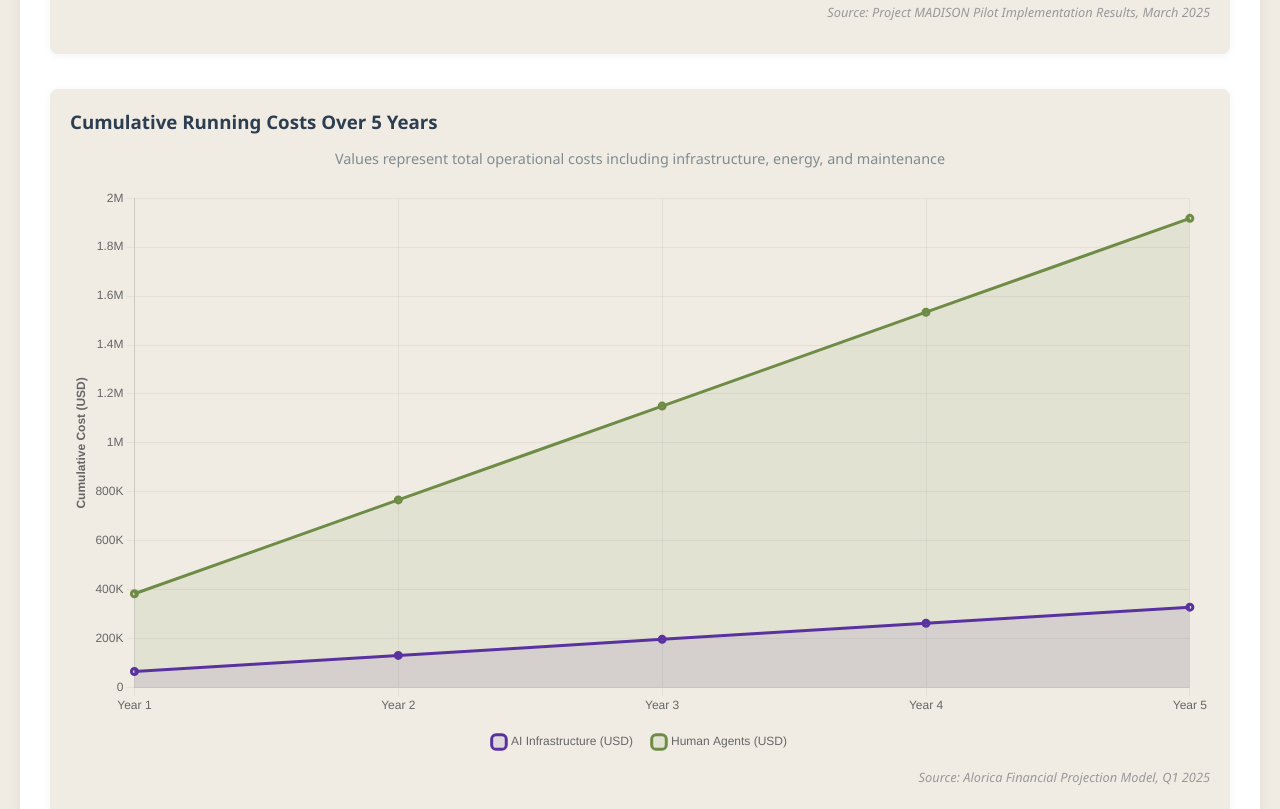
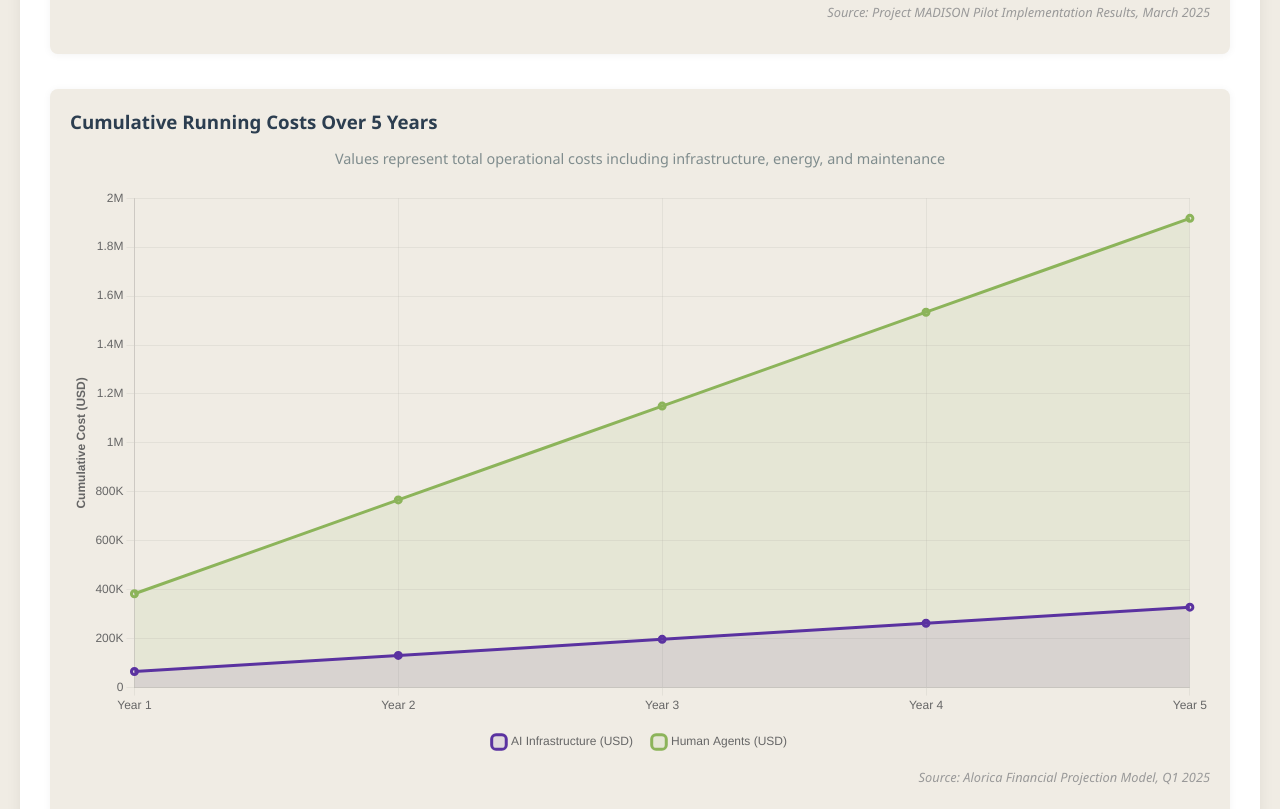
Before and after one commit to jjfreelancesvcs/jjfreelancesvcs.github.io-PMMetricsEng, a plain HTML site: page index.html in a window 1280 px wide. Shown: the part 1988-2797 px from the top of the page. Drawn offline with nearby package versions, Linux system fonts and the light colour scheme.

Commit message:
Update index.html

```diff
--- a/index.html
+++ b/index.html
@@ -295,7 +295,7 @@
 
     <div class="section-divider"></div>
 
-    <!-- Revenue Increases Table and Chart (Keeping as is since user liked it) -->
+    <!-- Revenue Increases Table and Chart (Modified as requested) -->
     <div class="chart-container">
       <h3 class="chart-title">Projected Revenue Increases</h3>
       <div style="display: flex; flex-wrap: wrap;">
@@ -377,9 +377,9 @@
           {
             label: 'Human Agent',
             data: [70, 80, 85, 30, 75],
-            backgroundColor: 'rgba(110, 140, 70, 0.2)', // Aesthetic olive green
-            borderColor: 'rgba(110, 140, 70, 0.8)',
-            pointBackgroundColor: 'rgba(110, 140, 70, 1)'
+            backgroundColor: 'rgba(140, 180, 90, 0.2)', // Brighter green as requested
+            borderColor: 'rgba(140, 180, 90, 0.8)',
+            pointBackgroundColor: 'rgba(140, 180, 90, 1)'
           }
         ]
       },
@@ -462,8 +462,8 @@
           {
             label: 'Human Agents (USD)',
             data: humanCumulativeCosts,
-            borderColor: 'rgba(110, 140, 70, 1)', // Olive green
-            backgroundColor: 'rgba(110, 140, 70, 0.1)',
+            borderColor: 'rgba(140, 180, 90, 1)', // Brighter green
+            backgroundColor: 'rgba(140, 180, 90, 0.1)',
             tension: 0.3,
             fill: true,
             borderWidth: 3
@@ -542,8 +542,8 @@
           {
             label: 'Revenue Increase (USD)',
             data: [100000, 400000, 1000000, 1500000],
-            backgroundColor: 'rgba(110, 140, 70, 0.7)', // Olive green
-            borderColor: 'rgba(110, 140, 70, 1)',
+            backgroundColor: 'rgba(140, 180, 90, 0.7)', // Brighter green
+            borderColor: 'rgba(140, 180, 90, 1)',
             borderWidth: 1
           },
           {
@@ -609,7 +609,7 @@
     });
 
     // ------------------------------
-    // 4. Revenue Chart
+    // 4. Revenue Chart (Simplified as requested)
     // ------------------------------
     const revenueCtx = document.getElementById('revenueChart').getContext('2d');
     new Chart(revenueCtx, {
@@ -618,24 +618,13 @@
         labels: ['6 Months', '1 Year', '3 Years', '5 Years'],
         datasets: [
           {
-            label: 'Revenue Increase (USD)',
+            label: 'Revenue Growth',
             data: [100000, 400000, 1000000, 1500000],
-            borderColor: 'rgba(90, 50, 160, 1)', // Dark purple
-            backgroundColor: 'rgba(90, 50, 160, 0.1)',
+            borderColor: '#3d87bd', // Sky blue hex as requested
+            backgroundColor: 'rgba(61, 135, 189, 0.1)',
             tension: 0.4,
             fill: true,
-            borderWidth: 3,
-            yAxisID: 'y'
-          },
-          {
-            label: 'Percentage Increase',
-            data: [10, 40, 100, 150],
-            borderColor: 'rgba(110, 140, 70, 1)', // Olive green
-            backgroundColor: 'rgba(110, 140, 70, 0.1)',
-            tension: 0.4,
-            fill: true,
-            borderWidth: 3,
-            yAxisID: 'y1'
+            borderWidth: 3
           }
         ]
       },
@@ -648,7 +637,7 @@
             position: 'left',
             title: {
               display: true,
-              text: 'Revenue Increase (USD)',
+              text: 'Revenue Growth',
               font: {
                 weight: 'bold'
               }
@@ -658,27 +647,12 @@
             },
             ticks: {
               callback: function(value) {
-                return new Intl.NumberFormat('en-US', {
+                return '$' + new Intl.NumberFormat('en-US', {
                   style: 'decimal',
                   notation: 'compact',
                   compactDisplay: 'short'
-                }).format(value);
+                }).format(value) + ' (' + (value / 10000) + '%)';
               }
-            }
-          },
-          y1: {
-            beginAtZero: true,
-            position: 'right',
-            title: {
-              display: true,
-              text: 'Percentage Increase (%)',
-              font: {
-                weight: 'bold'
-              }
-            },
-            grid: {
-              drawOnChartArea: false,
-              color: 'rgba(0, 0, 0, 0.05)'
             }
           },
           x: {
@@ -689,22 +663,13 @@
         },
         plugins: {
           legend: {
-            position: 'bottom',
-            labels: {
-              padding: 20,
-              boxWidth: 15,
-              usePointStyle: true,
-              pointStyle: 'rectRounded'
-            }
+            display: false
           },
           tooltip: {
             callbacks: {
               label: function(context) {
-                if (context.dataset.label === 'Revenue Increase (USD)') {
-                  return context.dataset.label + ': ' + new Intl.NumberFormat('en-US').format(context.parsed.y) + ' USD';
-                } else {
-                  return context.dataset.label + ': ' + context.parsed.y + '%';
-                }
+                return 'Revenue: $' + new Intl.NumberFormat('en-US').format(context.parsed.y) +
+                       ' (' + (context.parsed.y / 10000) + '%)';
               }
             }
           }
```
